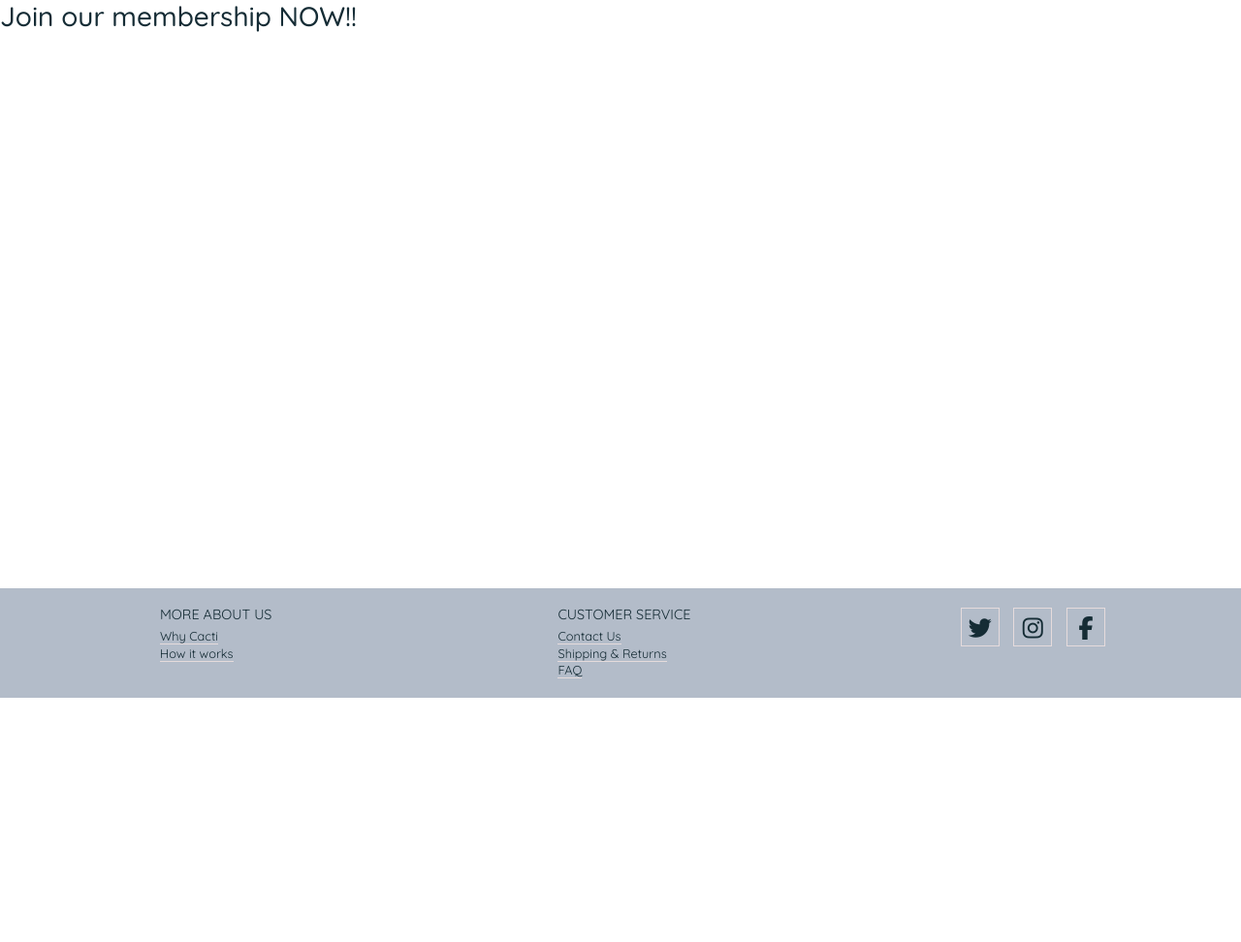
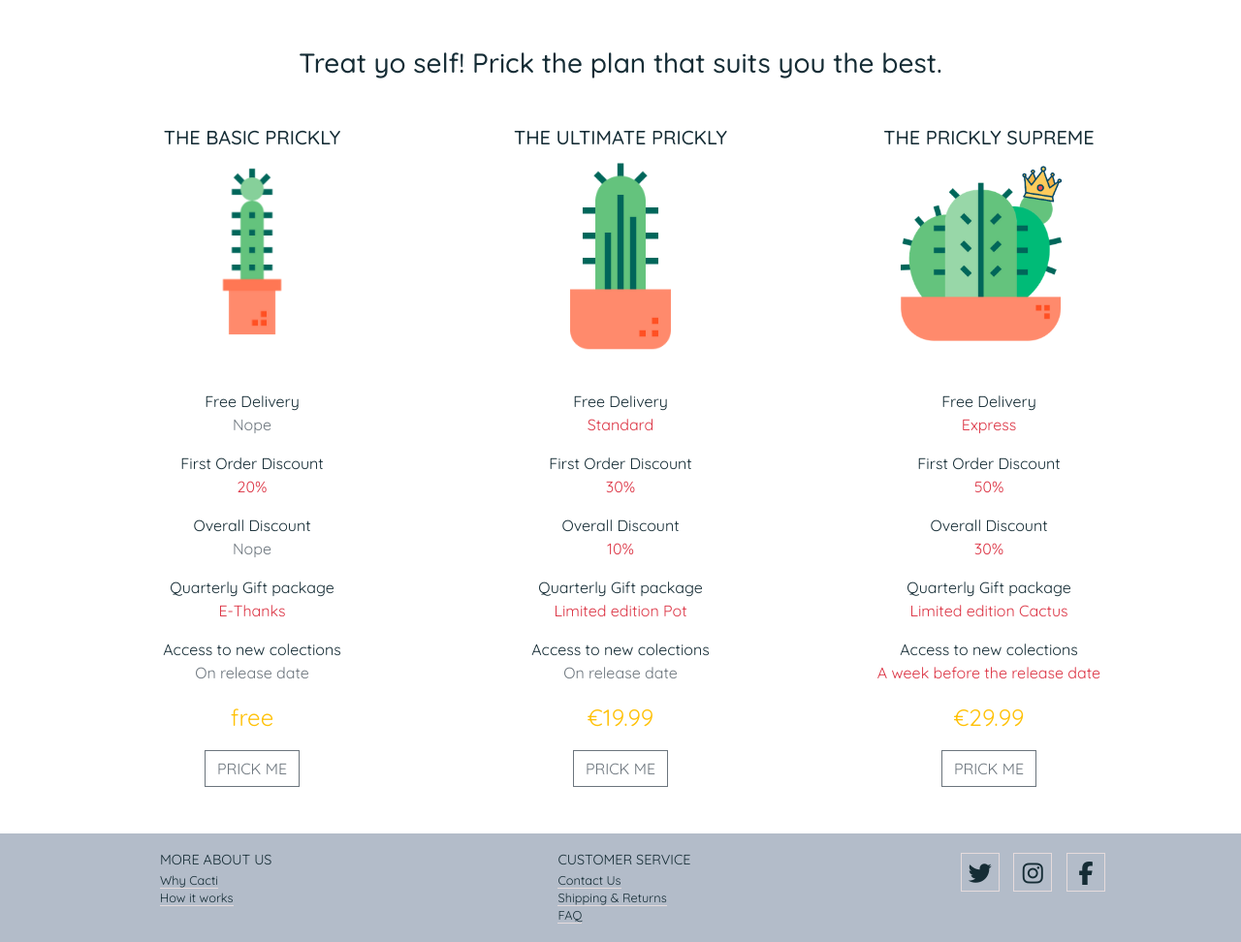
Before and after one commit to Code-Institute-Submissions/Prickly, a Django app: page /memberships/ in a window 1280 px wide. Shown: the part 80-1052 px from the top of the page at 97% size. Before the commit the page ends 800 px from the top, so only its background shows below. Run offline with Django 3.2, Linux system fonts and the light colour scheme; some libraries are stand-ins or nearby versions.

Commit message:
feat: Add basic layout template to memberships page

```diff
--- a/memberships/templates/memberships/memberships.html
+++ b/memberships/templates/memberships/memberships.html
@@ -6,5 +6,99 @@
 {% endblock %}
 
 {% block content%}
-    <h3>Join our membership NOW!!</h3>
+<div class="container">
+    <h3 class="text-center my-5">Treat yo self! Prick the plan that suits you the best.</h3>
+    <div class="row text-center mb-5">
+        <div class="col-12 col-sm-6 col-md-4 mb-5 mb-md-0">
+            <h5 class="text-uppercase">The basic Prickly</h5>
+            <div style="height: 15rem;">
+                <img src="../../../media/basic.png" alt="Image of Basic Prickly" style="height: 12rem;">
+            </div>
+            <div>
+                <p class="mb-0">Free Delivery</p>
+                <p class="text-secondary">Nope</p>
+            </div>
+            <div>
+                <p class="mb-0">First Order Discount</p>
+                <p class="text-danger">20%</p>
+            </div>
+            <div>
+                <p class="mb-0">Overall Discount</p>
+                <p class="text-secondary">Nope</p>
+            </div>
+            <div>
+                <p class="mb-0">Quarterly Gift package</p>
+                <p class="text-danger">E-Thanks</p>
+            </div>
+            <div>
+                <p class="mb-0">Access to new colections</p>
+                <p class="text-secondary">On release date</p>
+            </div>
+            <div>
+                <p class="fs-4 text-warning">free</p>
+            </div>
+            <a href="#" class="btn btn-outline-secondary text-uppercase rounded-0">Prick Me</a>
+        </div>
+        <div class="col-12 col-sm-6 col-md-4 mb-md-0">
+            <h5 class="text-uppercase">The Ultimate Prickly</h5>
+            <div style="height: 15rem;">
+                <img src="../../../media/ultimate.png" alt="Image of Ultimate Prickly" style="height: 13rem;">
+            </div>
+            <div>
+                <p class="mb-0">Free Delivery</p>
+                <p class="text-danger">Standard</p>
+            </div>
+            <div>
+                <p class="mb-0">First Order Discount</p>
+                <p class="text-danger">30%</p>
+            </div>
+            <div>
+                <p class="mb-0">Overall Discount</p>
+                <p class="text-danger">10%</p>
+            </div>
+            <div>
+                <p class="mb-0">Quarterly Gift package</p>
+                <p class="text-danger">Limited edition Pot</p>
+            </div>
+            <div>
+                <p class="mb-0">Access to new colections</p>
+                <p class="text-secondary">On release date</p>
+            </div>
+            <div>
+                <p class="fs-4 text-warning">€19.99</p>
+            </div>
+            <a href="#" class="btn btn-outline-secondary text-uppercase rounded-0">Prick Me</a>
+        </div>
+        <div class="col-12 col-md-4 mb-md-0">
+            <h5 class="text-uppercase">The Prickly Supreme</h5>
+            <div style="height: 15rem;">
+                <img src="../../../media/supreme.png" alt="Image of Supreme Prickly" style="height: 13rem;">
+            </div>
+            <div>
+                <p class="mb-0">Free Delivery</p>
+                <p class="text-danger">Express</p>
+            </div>
+            <div>
+                <p class="mb-0">First Order Discount</p>
+                <p class="text-danger">50%</p>
+            </div>
+            <div>
+                <p class="mb-0">Overall Discount</p>
+                <p class="text-danger">30%</p>
+            </div>
+            <div>
+                <p class="mb-0">Quarterly Gift package</p>
+                <p class="text-danger">Limited edition Cactus</p>
+            </div>
+            <div>
+                <p class="mb-0">Access to new colections</p>
+                <p class="text-danger">A week before the release date</p>
+            </div>
+            <div>
+                <p class="fs-4 text-warning">€29.99</p>
+            </div>
+            <a href="#" class="btn btn-outline-secondary text-uppercase rounded-0">Prick Me</a>
+        </div>
+    </div>
+</div>
 {% endblock %}
```
Also changed, not shown: media/basic.png (added), media/supreme.png (added), media/ultimate.png (added).
